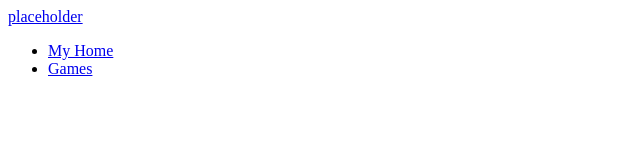
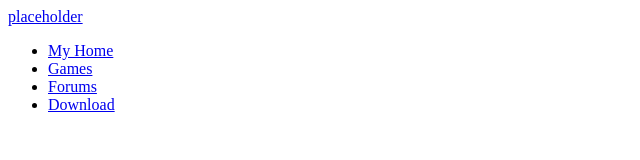
Before and after one commit to sircatboy14/zeroblox-site, a plain HTML site: page index.html in a window 1280 px wide. Shown: the whole page, without its empty margins (0-640 px from the left). Drawn offline with Linux system fonts and the light colour scheme.

Commit message:
Update index.html

```diff
--- a/index.html
+++ b/index.html
@@ -16,5 +16,7 @@
       <ul>
         <li><a href="#home">My Home</a></li>
         <li><a href="#games">Games</a></li>
+        <li><a href="#forums">Forums</a></li>
+        <li><a href="#download">Download</a></li>
       </ul>
 </body>
```
